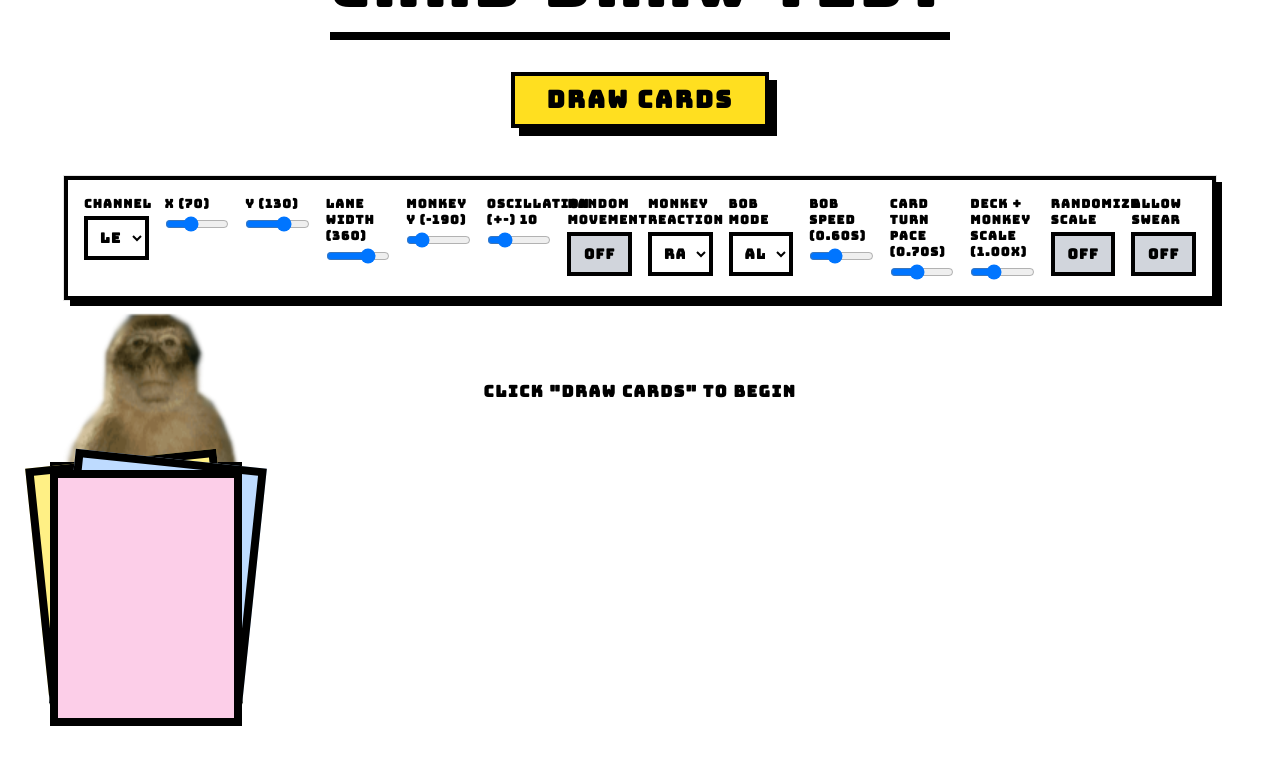
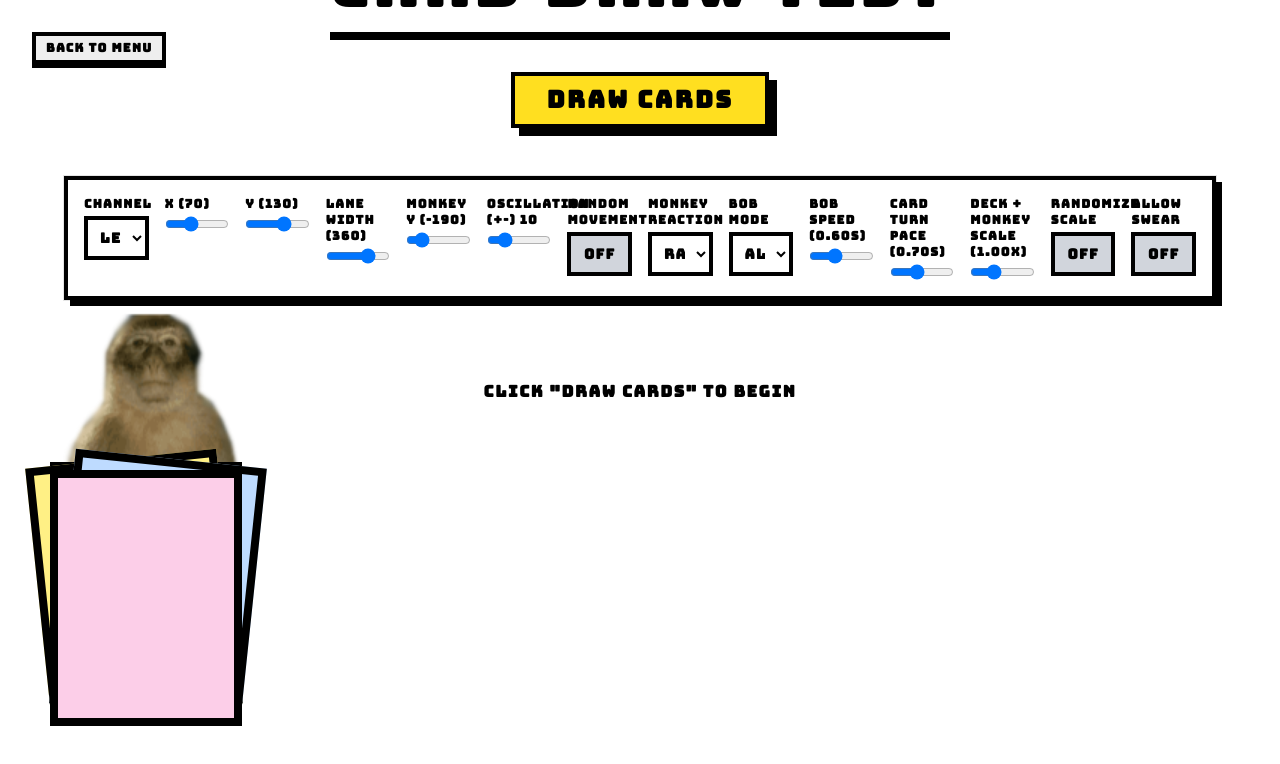
Before and after one commit to Jaydchw/voting-monkey-balls, a Next.js app: page /cards in a window 1280 px wide. Shown: the top 764 px of the page. Built offline with nearby package versions, Linux system fonts and the light colour scheme.

Commit message:
fix: back to menu button for cards

```diff
--- a/src/app/audio-test/page.tsx
+++ b/src/app/audio-test/page.tsx
@@ -416,17 +416,17 @@ export default function AudioTestPage() {
   }, []);
 
   return (
-    <div className="w-screen min-h-screen flex flex-col items-center bg-white text-black p-8">
-      <div className="w-full max-w-6xl relative">
+    <div className="w-screen min-h-screen flex flex-col items-center bg-white text-black p-8 relative">
       <Link href="/">
         <Button
-            className="absolute top-0 left-0 border-4 border-black rounded-none font-bold uppercase tracking-widest"
+          className="absolute top-8 left-8 border-4 border-black rounded-none font-bold uppercase tracking-widest"
           variant="secondary"
         >
           Back to Menu
         </Button>
       </Link>
 
+      <div className="w-full max-w-6xl">
         <h1 className="text-5xl font-black uppercase text-center mb-4 tracking-widest border-b-8 border-black pb-4 pt-16">
           Audio Test Deck
         </h1>
--- a/src/app/cards/page.tsx
+++ b/src/app/cards/page.tsx
@@ -1,5 +1,6 @@
 "use client"
 
+import Link from "next/link"
 import { useEffect, useRef, useState } from "react"
 import { Button } from "@/components/ui/button"
 import { Card } from "@/components/ui/card"
@@ -503,7 +504,16 @@ export default function CardsTestPage() {
   }
 
   return (
-    <div className="w-screen h-screen flex flex-col items-center justify-center bg-white text-black font-sans p-8">
+    <div className="w-screen h-screen flex flex-col items-center justify-center bg-white text-black font-sans relative p-8">
+      <Link href="/">
+        <Button
+          className="absolute top-8 left-8 border-4 border-black rounded-none font-bold uppercase tracking-widest"
+          variant="secondary"
+        >
+          Back to Menu
+        </Button>
+      </Link>
+
       <div className="w-full max-w-[1700px] flex flex-col items-center">
         <h1 className="text-6xl font-black mb-8 tracking-widest uppercase text-center border-b-8 border-black pb-4">
           Card Draw Test
```
Lines whose indentation alone changed are shown as unchanged.
